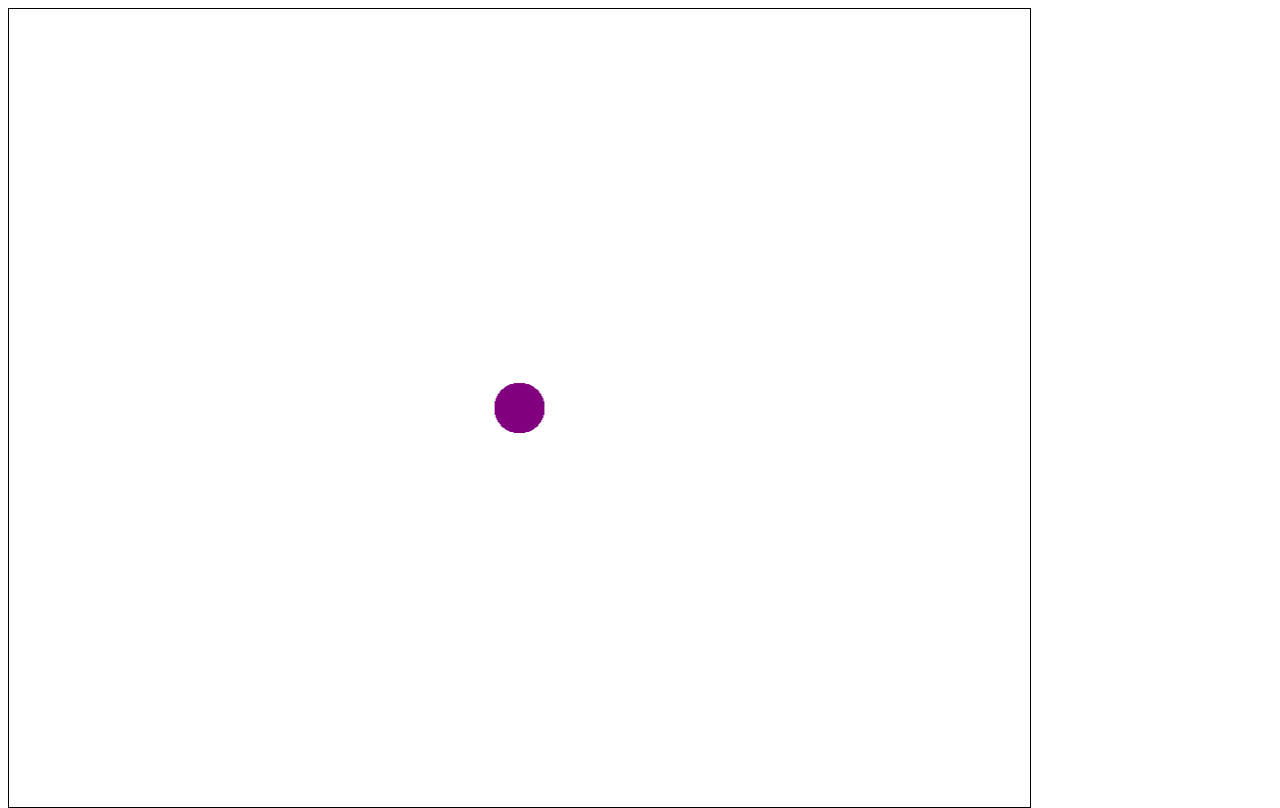
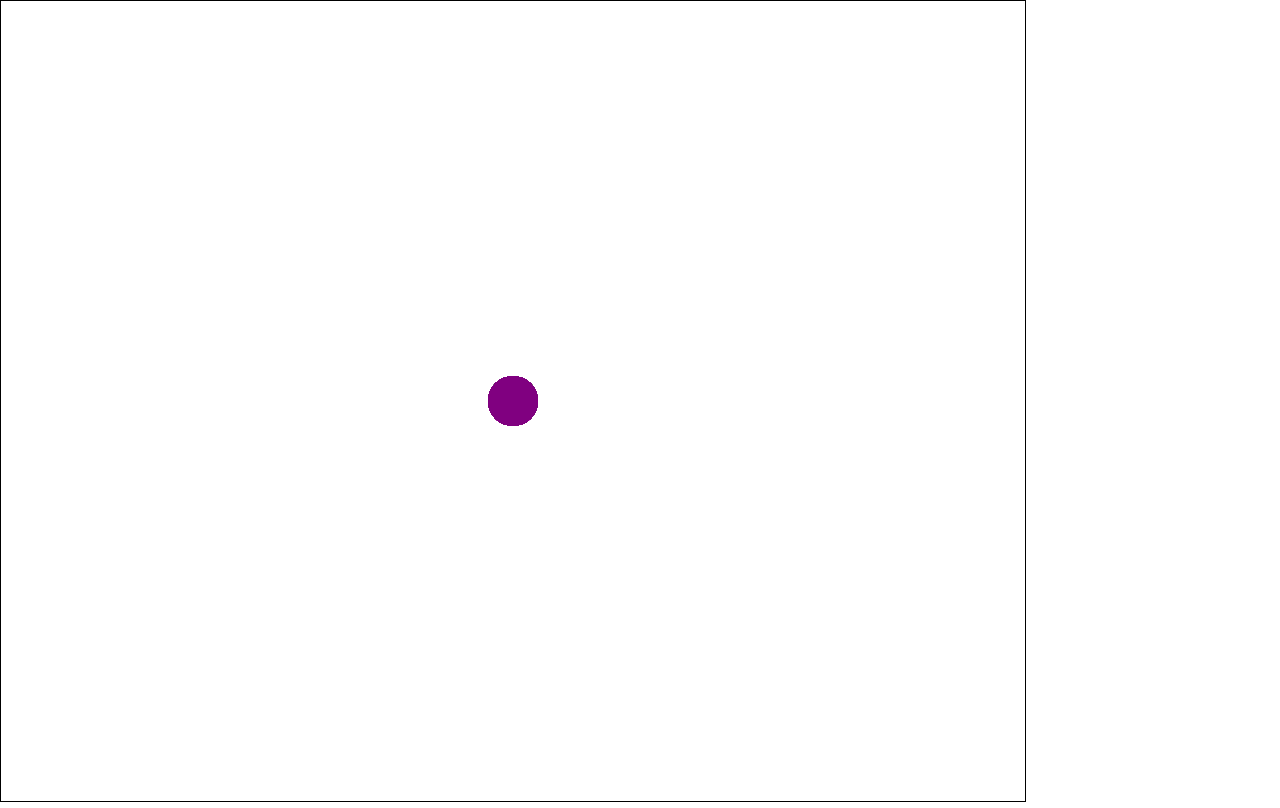
Before and after one commit to casswitch2319/GamePrototypeing2021Spring, a plain HTML site: page Level_1/1.1/index.html in a window 1280 px wide. Drawn offline with Linux system fonts and the light colour scheme.

Commit message:
updates 1.1

```diff
--- a/Level_1/1.1/style.css
+++ b/Level_1/1.1/style.css
@@ -1,6 +1,6 @@
 html, body{
-    margin:o;
-    height:100%;
+    margin:0;
+
 }
 body{
     display:flex;
```
